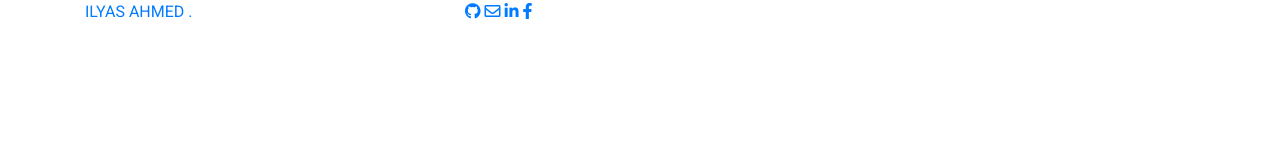
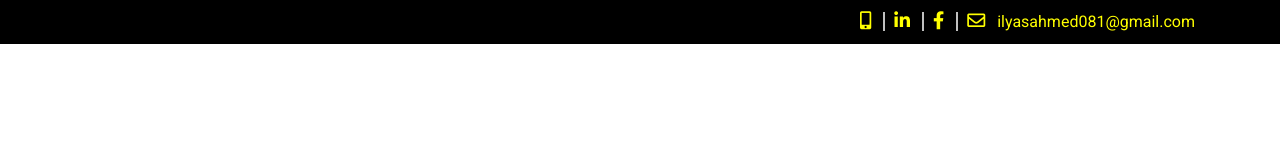
Before and after one commit to ilyasahmedshaikh/My-Portfolio-Web, a plain HTML site: page index.html in a window 1280 px wide. Drawn offline with Linux system fonts and the light colour scheme.

Commit message:
top bar done

```diff
--- a/css/style.css
+++ b/css/style.css
@@ -19,3 +19,42 @@ h1, h2, h3, h4, h5, h6, p, ul {
     left: 50%;
     transform: translate(-50%, -50%);
 }
+
+.top-bar
+{
+    padding-top: 10px;
+    padding-bottom: 10px;
+    background-color: black;
+}
+
+.top-bar .social
+{
+    float: right;
+}
+
+.top-bar .social a
+{
+    color: yellow;
+    text-decoration: none;
+}
+
+.top-bar .social span{
+    color: yellow;
+}
+
+.top-bar .social a
+{
+    border-right: 2px solid silver;
+}
+
+.top-bar .social i
+{
+    padding-left: 5px;
+    padding-right: 12px;
+    font-size: 18px;
+}
+
+.top-bar .social a:last-child
+{
+    border-right: 0;
+}
--- a/index.html
+++ b/index.html
@@ -23,19 +23,38 @@
     <div class="top-bar">
         <div class="container">
             <div class="row">
+                <div class="col-lg-12 col-md-12 col-sm-12">
+                    <div class="social">
+                        <a href="#"><i class="fas fa-mobile-alt"></i></a>
+                        <a href="#"><i class="fab fa-linkedin-in"></i></a>
+                        <a href="#"><i class="fab fa-facebook-f"></i></a>
+                        <a href="#"><i class="far fa-envelope"></i><span>ilyasahmed081@gmail.com</span></a>
+                    </div>
+                </div>
+            </div>
+        </div>
+    </div>
+
+    <!-- <div class="nav-bar">
+        <div class="container">
+            <div class="row">
                 <div class="col-lg-4 col-md-4 col-sm-4 logo">
                     <a href="#">ILYAS AHMED .</a>
                 </div>
 
-            <div class="col-lg-8 col-md-8 col-sm-8 social">
-                <a href="#"><i class="fab fa-github"></i></a>
-                <a href="#"><i class="far fa-envelope"></i></a>
-                <a href="#"><i class="fab fa-linkedin-in"></i></a>
-                <a href="#"><i class="fab fa-facebook-f"></i></a>
+                <div class="col-lg-8 col-md-8 col-sm-8 navi">
+                    <ul>
+                        <li><a class="active" href="#">HOME</a></li>
+                        <li><a href="#">SKILLS</a></li>
+                        <li><a href="#">EXPERIENCE</a></li>
+                        <li><a href="#">PORTFOLIO</a></li>
+                        <li><a href="#">CONTACT</a></li>
+                        <li><a href="#">RESUME</a></li>
+                    </ul>
                 </div>
             </div>
         </div>
-</div>
+    </div> -->
 
 
 
```
Lines whose indentation alone changed are shown as unchanged.
